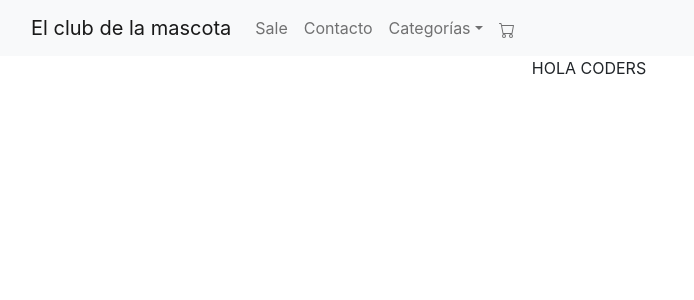
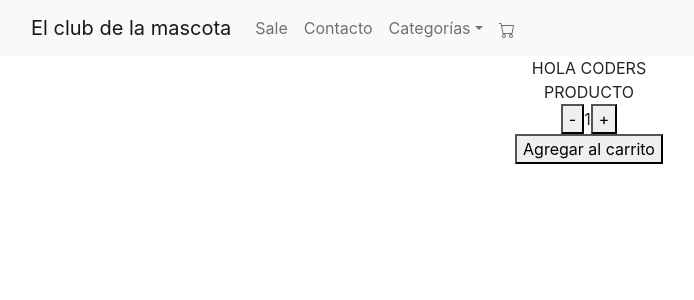
Before and after one commit to nicomartinese/ProyectoFinalReactJS, a React (Create React App) app: page / in a window 1280 px wide. Shown: the top 300 px of the page, without its empty margins (51-745 px from the left). Built offline with nearby package versions, Linux system fonts and the light colour scheme.

Commit message:
Desafio 5

```diff
--- a/prueba.js
+++ /dev/null
@@ -1,2 +0,0 @@
-let x = 1 + 2 +3;
-console.log ("1" + 2 +3) ;
--- a/src/App.js
+++ b/src/App.js
@@ -1,10 +1,11 @@
 import './App.css';
+import React from 'react';
 import { ItemListContainer } from './components/itemListContainer';
 import { NavBar } from './components/NavBar';
 function App() {
 
   return (
-    <div className="App">
+    <div className="App"id="HOLA">
       <NavBar/>
       <ItemListContainer saludo="HOLA CODERS"/>
     </div>
--- /dev/null
+++ b/src/components/ItemCount.js
@@ -0,0 +1,33 @@
+import React, { useState} from 'react';
+export const ItemCount = (props) => {
+    const [counter, setCounter] = useState(parseInt(props.initial));
+    const resta =()=>{
+        setCounter(counter>1? counter - 1: console.log("unidades minimas"))
+    }
+    const suma =()=>{
+        setCounter(counter<parseInt(props.stock)? counter + 1: console.log("out of stock"))
+    }
+    return(
+        <>
+            <div>
+                <span>PRODUCTO</span>
+                <div>
+                    <button onClick={resta}>
+                        -
+                    </button>
+                    <span>
+                        {counter}
+                    </span>
+                    <button onClick={suma}>
+                        +
+                    </button>
+                </div>
+                <div>
+                    <button>
+                        Agregar al carrito
+                    </button>
+                </div>
+            </div>
+        </>
+    )
+}
--- a/src/components/itemListContainer.js
+++ b/src/components/itemListContainer.js
@@ -1,10 +1,6 @@
 // import { CardGroup, Card} from "react-bootstrap"
 // import { propTypes } from "react-bootstrap/esm/Image"
-
-export const ItemListContainer = (props) => {
-    return(
-        <>
-           {props.saludo}{/* <CardGroup>
+/* <CardGroup>
                 <Card>
                     <Card.Img variant="top" src="holder.js/100px160" />
                     <Card.Body>
@@ -45,7 +41,13 @@ export const ItemListContainer = (props) => {
                     <small className="text-muted">Last updated 3 mins ago</small>
                     </Card.Footer>
                 </Card>
-            </CardGroup> */}
+            </CardGroup> */
+import { ItemCount } from "./ItemCount"
+export const ItemListContainer = (props) => {
+    return(
+        <>
+           {props.saludo}
+           <ItemCount stock="5" initial="1"/>
         </>
     )
 }
```
